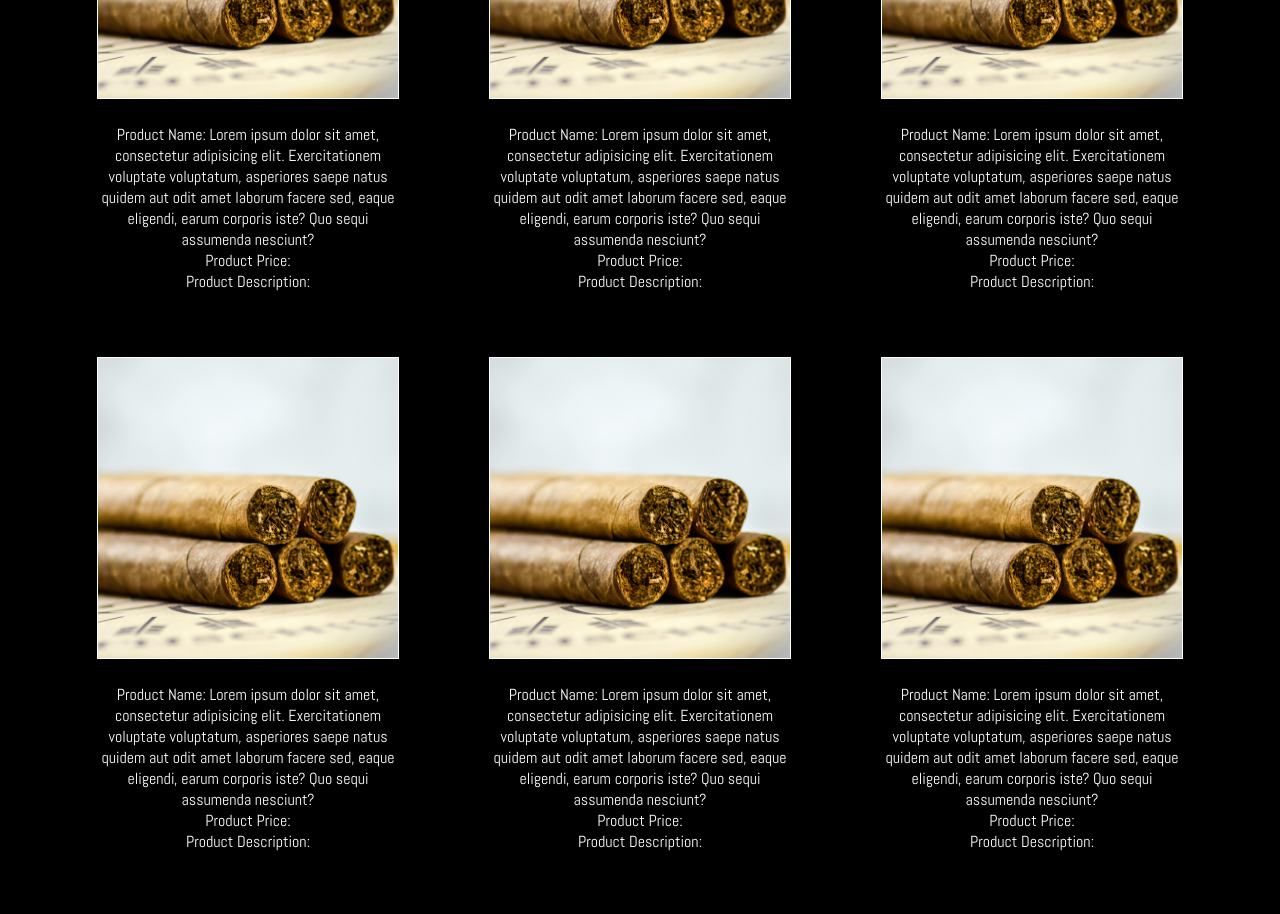
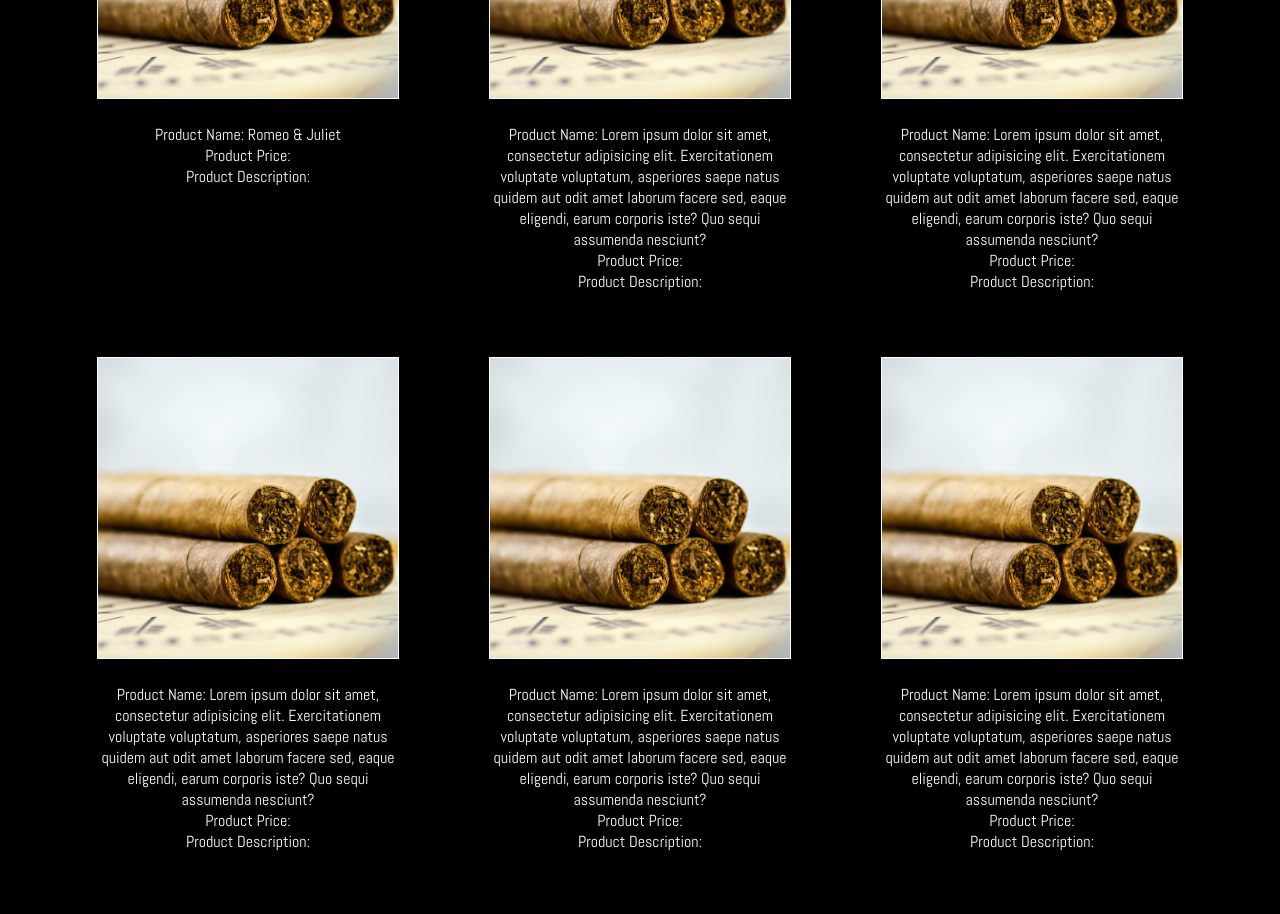
Before and after one commit to bozadar/bozadar.github.io, a plain HTML site: page index.html in a window 1280 px wide. Shown: the part 1060-1974 px from the top of the page. Drawn offline with Linux system fonts and the light colour scheme.

Commit message:
"Added some text"

```diff
--- a/index.html
+++ b/index.html
@@ -27,7 +27,7 @@
   <div class="product-container">
     <div class="product-image-container">
       <img class="product-image" src="/Images/productimage.jpg" alt="">
-      <p class="product-text">Product Name: Lorem ipsum dolor sit amet, consectetur adipisicing elit. Exercitationem voluptate voluptatum, asperiores saepe natus quidem aut odit amet laborum facere sed, eaque eligendi, earum corporis iste? Quo sequi assumenda nesciunt? </p>
+      <p class="product-text">Product Name: Romeo & Juliet </p>
       <p class="product-text">Product Price:</p>
       <p class="product-text">Product Description: </p>
     </div>
```
